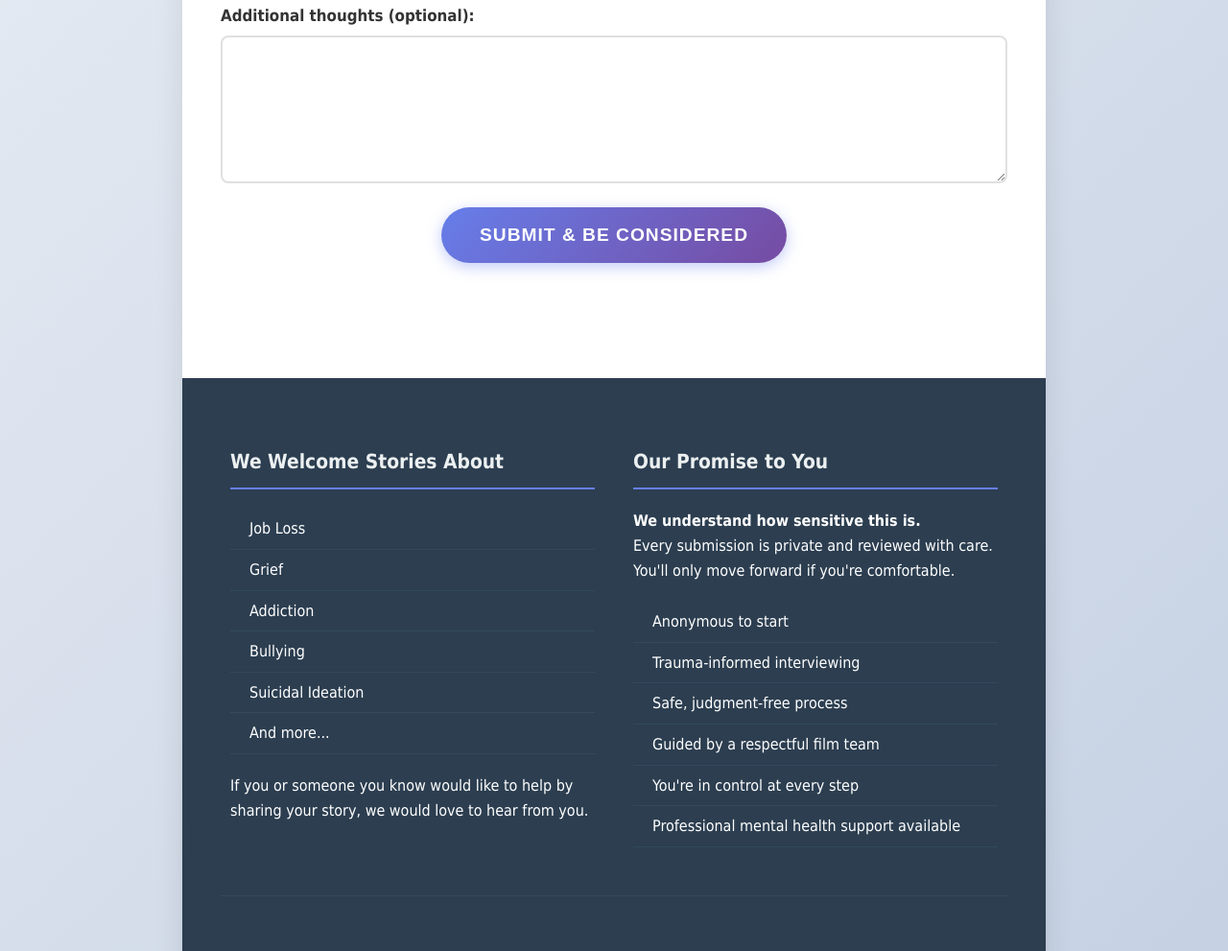
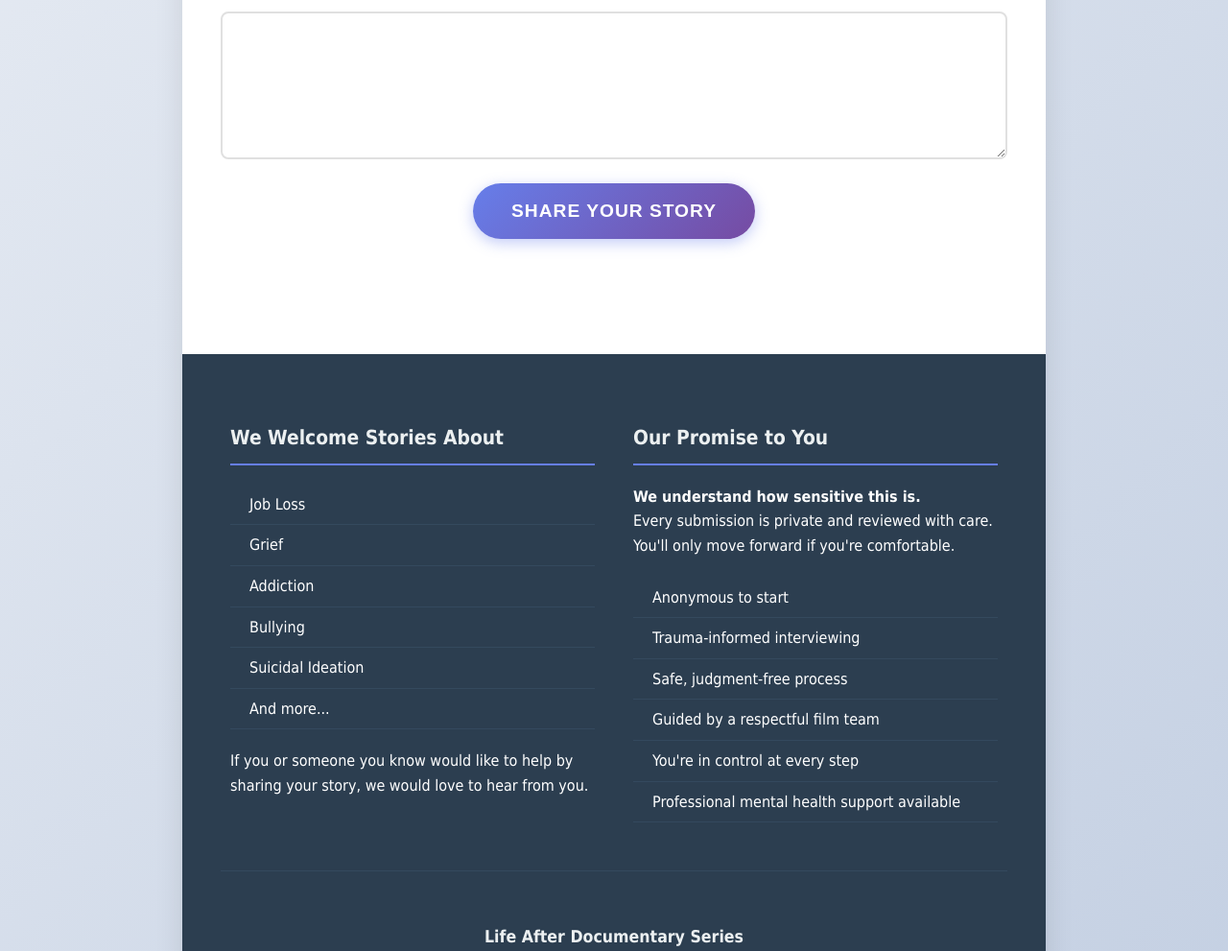
Before and after one commit to djmuckface/lifeafter, a plain HTML site: page index.html in a window 1280 px wide. Shown: the part 1439-2430 px from the top of the page at 96% size. Drawn offline with Linux system fonts and the light colour scheme.

Commit message:
Update index.html

````diff
--- a/index.html
+++ b/index.html
@@ -13,7 +13,6 @@
       <img src="logo-life-after.png" alt="Life After Logo" class="logo" />
     </header>
 
-```
 <main>
   <div class="description">
     Life After is an innovative, survivor-driven TV series that aims to offer hope and resources for individuals facing mental health challenges. Starting with depression, the show will feature raw, personal stories of recovery, allowing viewers to relate and learn about various mental health treatment paths in an unbiased, non-commercialized manner. The program will expand to become a broader platform for mental health education and support. Proceeds will be donated to support mental health initiatives.
@@ -57,7 +56,7 @@
       <textarea id="additional" name="additional"></textarea>
     </div>
 
-    <button type="submit">Submit & Be Considered</button>
+    <button type="submit">Share Your Story</button>
   </form>
 </main>
 
````
